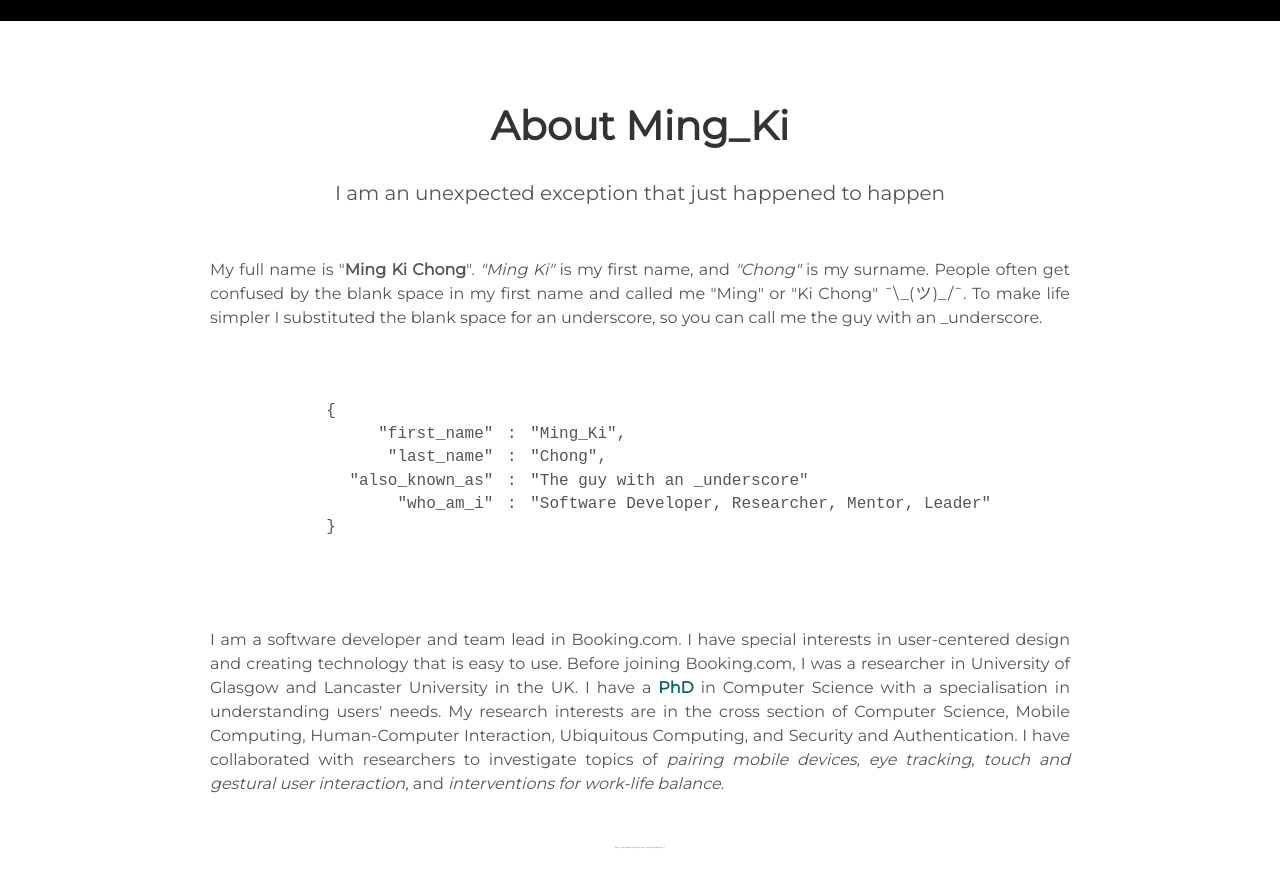
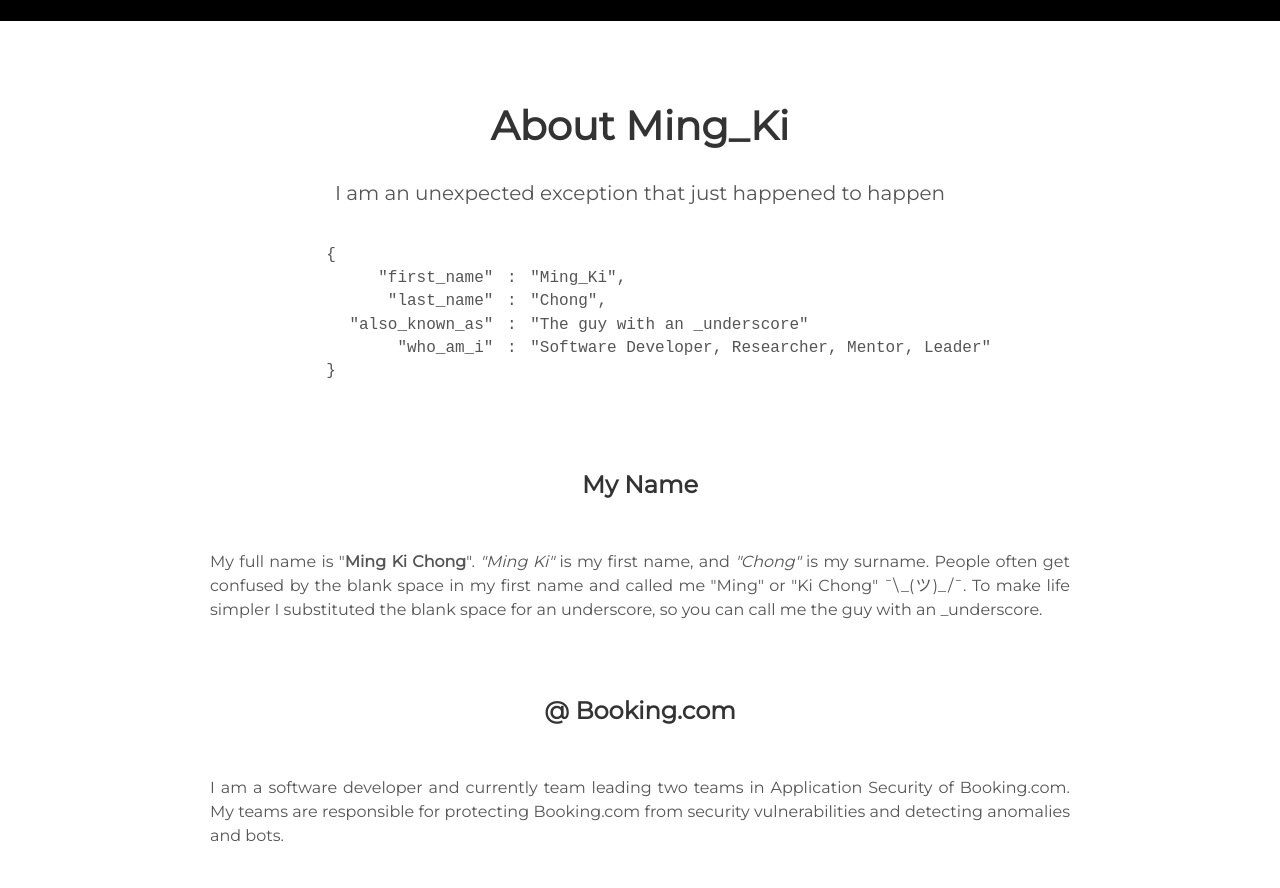
Before and after one commit to mingkichong/mingkichong.github.io, a Jekyll site: the page built from index.html, in a window 1280 px wide and 900 px high, scrolled down 879 px. Shown: the top 888 px of the window. Built offline with Jekyll 4.4.1, drawn with Linux system fonts in a browser that asks for light colours; some of the changed text lies outside the part shown.

Commit message:
updated about me section

```diff
--- a/_includes/about.html
+++ b/_includes/about.html
@@ -1,12 +1,6 @@
 <div class="user-details">
   <h1> About Ming_Ki </h1>
   <div class="about_user_description"> {{site.user_description}} </div>
-</div>
-<div class="about_details">
-  My full name is "<span style="font-weight: bold;">Ming Ki Chong</span>".
-  <span style="font-style: italic;">"Ming Ki"</span> is my first name, and <span style="font-style: italic;">"Chong"</span> is my surname.
-  People often get confused by the blank space in my first name and called me "Ming" or "Ki Chong" ¯\_(ツ)_/¯.
-  To make life simpler I substituted the blank space for an underscore, so you can call me the guy with an _underscore.
 </div>
 <div class="about_table">
   <pre>
@@ -32,8 +26,32 @@
     </table>
   </pre>
 </div>
+<div class="user-details">
+  <h3> My Name </h3>
+</div>
 <div class="about_details">
-  I am a software developer and team lead in Booking.com.
+  My full name is "<span style="font-weight: bold;">Ming Ki Chong</span>".
+  <span style="font-style: italic;">"Ming Ki"</span> is my first name, and <span style="font-style: italic;">"Chong"</span> is my surname.
+  People often get confused by the blank space in my first name and called me "Ming" or "Ki Chong" ¯\_(ツ)_/¯.
+  To make life simpler I substituted the blank space for an underscore, so you can call me the guy with an _underscore.
+</div>
+<div class="user-details">
+  <h3> @ Booking.com </h3>
+</div>
+<div class="about_details">
+  I am a software developer and currently team leading two teams in Application Security of Booking.com.
+  My teams are responsible for protecting Booking.com from security vulnerabilities and detecting anomalies and bots.
+</div>
+<div class="about_details">
+  Before working in security, I have multiple years of experience of building APIs (RESTful services) and optimising system architecture for high volume of traffic. I was part of the team that implemented and successfully launched <span id="about_link"><a href="https://news.booking.com/bookingcom-launches-new-content-api-for--accommodations-channel-managers-and-content-providers/" target="_blank">Booking.com's Content API</a></span>; a direct API channel for content managers to build and maintain properties on Booking.com.
+</div>
+<div class="about_details">
+  I also implemented the <span id="about_link"><a href="./assets/pic/brotli.png" target="_blank">Brotli compression feature for Booking.com's frontend website</a></span>. Results of the A/B test showed that the feature is over 10% more data efficient compared to gzip compression. The improved compression enabled quicker delivery of Booking.com's web content to end users.
+</div>
+<div class="user-details">
+  <h3> My Research Interests </h3>
+</div>
+<div class="about_details">
   I have special interests in user-centered design and creating technology that is easy to use.
   Before joining Booking.com, I was a researcher in University of Glasgow and Lancaster University in the UK.
   I have a <span id="about_link"><a href="http://www.research.lancs.ac.uk/portal/en/publications/understanding-spontaneous-device-association(0849d7da-ed82-4cb7-9535-23eee545441e)/export.html" target="_blank">PhD</a></span> in Computer Science with a specialisation in understanding users' needs.
```
Also changed, not shown: assets/pic/brotli.png (added).
